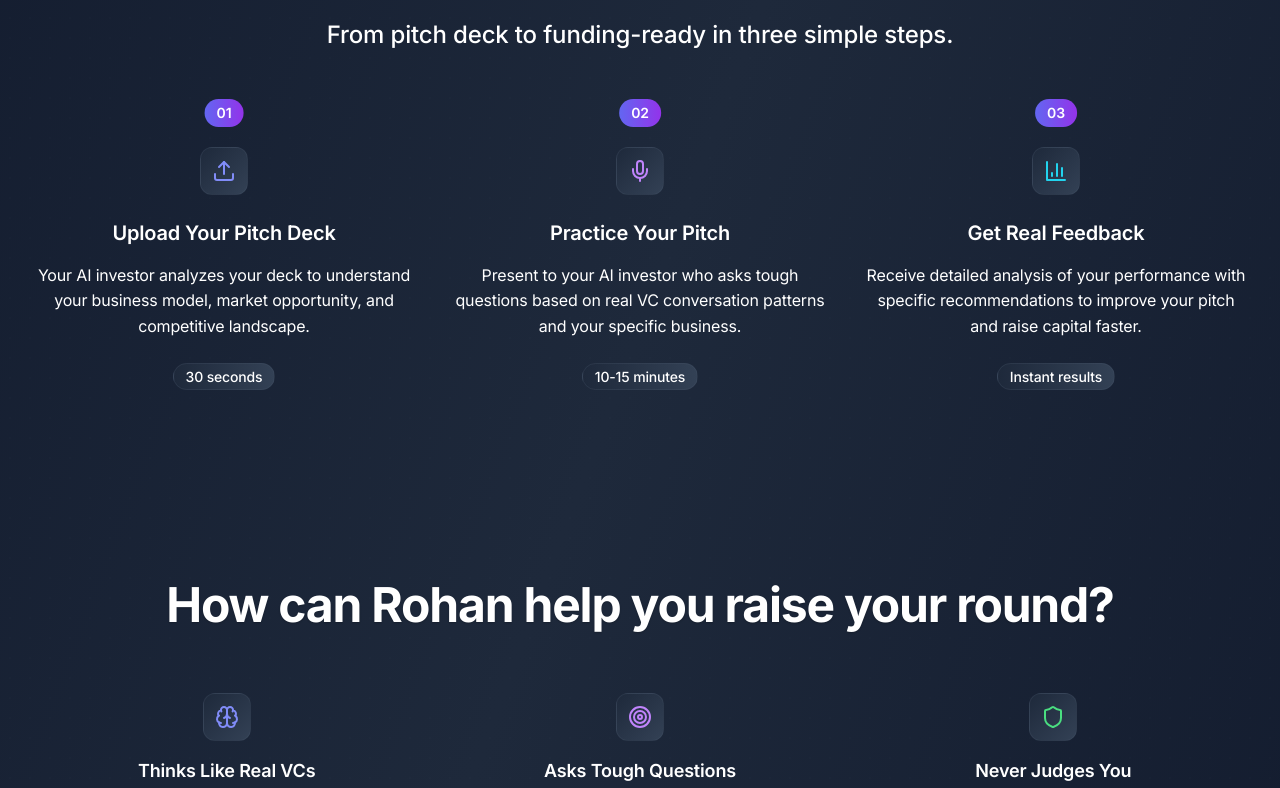
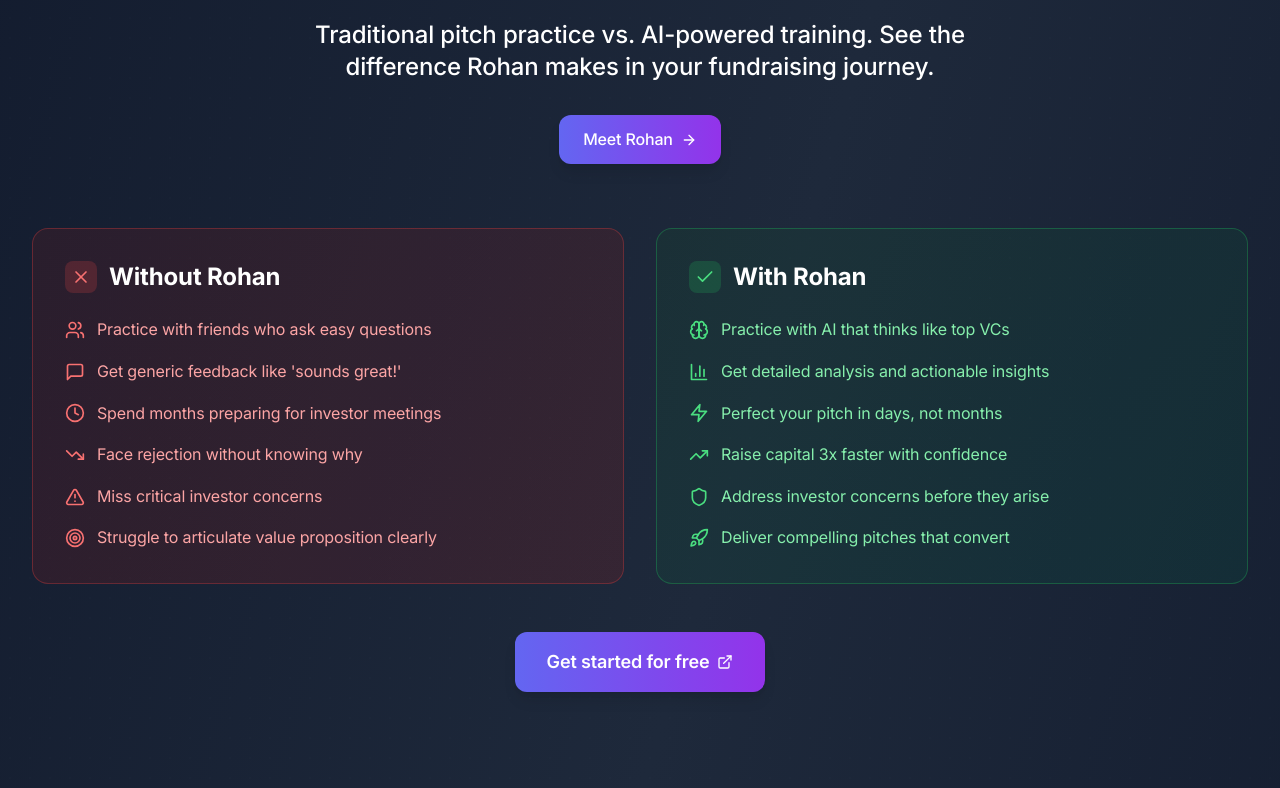
Before and after one commit to rohanvyas01/agentvc01, a React (Vite) app: page / in a window 1280 px wide. Shown: the part 1372-2160 px from the top of the page. Built offline with nearby package versions, Linux system fonts and the light colour scheme.

Commit message:
Add Without Rohan vs With Rohan comparison section

```diff
--- a/src/pages/LandingPage.tsx
+++ b/src/pages/LandingPage.tsx
@@ -182,6 +182,184 @@ const LandingPage: React.FC = () => {
               </motion.div>
             ))}
           </div>
+        </div>
+      </section>
+
+      {/* Without Rohan vs With Rohan Comparison */}
+      <section className="relative section-spacing">
+        <div className="max-w-7xl mx-auto container-padding">
+          <motion.div
+            initial={{ opacity: 0, y: 20 }}
+            whileInView={{ opacity: 1, y: 0 }}
+            transition={{ duration: 0.8 }}
+            viewport={{ once: true }}
+            className="text-center mb-16"
+          >
+            <h2 className="text-headline mb-6 text-white">
+              Practice smart, not hard.
+            </h2>
+            <p className="text-subtitle max-w-3xl mx-auto text-white">
+              Traditional pitch practice vs. AI-powered training. See the difference Rohan makes in your fundraising journey.
+            </p>
+            <motion.div
+              initial={{ opacity: 0, y: 20 }}
+              whileInView={{ opacity: 1, y: 0 }}
+              transition={{ delay: 0.3, duration: 0.8 }}
+              viewport={{ once: true }}
+              className="mt-8"
+            >
+              <motion.button
+                onClick={handleJoinWaitlist}
+                className="inline-flex items-center gap-2 bg-gradient-to-r from-indigo-500 to-purple-600 hover:from-indigo-600 hover:to-purple-700 text-white font-medium px-6 py-3 rounded-xl transition-all duration-300 shadow-lg hover:shadow-xl"
+                whileHover={{ scale: 1.05 }}
+                whileTap={{ scale: 0.95 }}
+              >
+                Meet Rohan
+                <ArrowRight className="w-4 h-4" />
+              </motion.button>
+            </motion.div>
+          </motion.div>
+
+          <div className="grid lg:grid-cols-2 gap-8">
+            {/* Without Rohan */}
+            <motion.div
+              initial={{ opacity: 0, x: -50 }}
+              whileInView={{ opacity: 1, x: 0 }}
+              transition={{ duration: 0.8 }}
+              viewport={{ once: true }}
+              className="bg-gradient-to-br from-red-900/20 to-red-800/20 border border-red-500/30 rounded-2xl p-8"
+            >
+              <div className="flex items-center gap-3 mb-6">
+                <div className="w-8 h-8 bg-red-500/20 rounded-lg flex items-center justify-center">
+                  <X className="w-5 h-5 text-red-400" />
+                </div>
+                <h3 className="text-2xl font-bold text-white">Without Rohan</h3>
+              </div>
+
+              <div className="space-y-4">
+                {[
+                  {
+                    icon: <Users className="w-5 h-5" />,
+                    text: "Practice with friends who ask easy questions"
+                  },
+                  {
+                    icon: <MessageSquare className="w-5 h-5" />,
+                    text: "Get generic feedback like 'sounds great!'"
+                  },
+                  {
+                    icon: <Clock className="w-5 h-5" />,
+                    text: "Spend months preparing for investor meetings"
+                  },
+                  {
+                    icon: <TrendingDown className="w-5 h-5" />,
+                    text: "Face rejection without knowing why"
+                  },
+                  {
+                    icon: <AlertTriangle className="w-5 h-5" />,
+                    text: "Miss critical investor concerns"
+                  },
+                  {
+                    icon: <Target className="w-5 h-5" />,
+                    text: "Struggle to articulate value proposition clearly"
+                  }
+                ].map((item, index) => (
+                  <motion.div
+                    key={index}
+                    initial={{ opacity: 0, x: -20 }}
+                    whileInView={{ opacity: 1, x: 0 }}
+                    transition={{ delay: index * 0.1 }}
+                    viewport={{ once: true }}
+                    className="flex items-center gap-3 text-red-300"
+                  >
+                    <div className="text-red-400 flex-shrink-0">{item.icon}</div>
+                    <span>{item.text}</span>
+                  </motion.div>
+                ))}
+              </div>
+            </motion.div>
+
+            {/* With Rohan */}
+            <motion.div
+              initial={{ opacity: 0, x: 50 }}
+              whileInView={{ opacity: 1, x: 0 }}
+              transition={{ duration: 0.8 }}
+              viewport={{ once: true }}
+              className="bg-gradient-to-br from-green-900/20 to-emerald-800/20 border border-green-500/30 rounded-2xl p-8"
+            >
+              <div className="flex items-center gap-3 mb-6">
+                <div className="w-8 h-8 bg-green-500/20 rounded-lg flex items-center justify-center">
+                  <Check className="w-5 h-5 text-green-400" />
+                </div>
+                <h3 className="text-2xl font-bold text-white">With Rohan</h3>
+              </div>
+
+              <div className="space-y-4">
+                {[
+                  {
+                    icon: <Brain className="w-5 h-5" />,
+                    text: "Practice with AI that thinks like top VCs"
+                  },
+                  {
+                    icon: <BarChart3 className="w-5 h-5" />,
+                    text: "Get detailed analysis and actionable insights"
+                  },
+                  {
+                    icon: <Zap className="w-5 h-5" />,
+                    text: "Perfect your pitch in days, not months"
+                  },
+                  {
+                    icon: <Growth className="w-5 h-5" />,
+                    text: "Raise capital 3x faster with confidence"
+                  },
+                  {
+                    icon: <Shield className="w-5 h-5" />,
+                    text: "Address investor concerns before they arise"
+                  },
+                  {
+                    icon: <Rocket className="w-5 h-5" />,
+                    text: "Deliver compelling pitches that convert"
+                  }
+                ].map((item, index) => (
+                  <motion.div
+                    key={index}
+                    initial={{ opacity: 0, x: 20 }}
+                    whileInView={{ opacity: 1, x: 0 }}
+                    transition={{ delay: index * 0.1 }}
+                    viewport={{ once: true }}
+                    className="flex items-center gap-3 text-green-300"
+                  >
+                    <div className="text-green-400 flex-shrink-0">{item.icon}</div>
+                    <span>{item.text}</span>
+                  </motion.div>
+                ))}
+              </div>
+            </motion.div>
+          </div>
+
+          <motion.div
+            initial={{ opacity: 0, y: 20 }}
+            whileInView={{ opacity: 1, y: 0 }}
+            transition={{ delay: 0.5, duration: 0.8 }}
+            viewport={{ once: true }}
+            className="text-center mt-12"
+          >
+            <motion.button
+              onClick={handleJoinWaitlist}
+              className="bg-gradient-to-r from-indigo-500 to-purple-600 hover:from-indigo-600 hover:to-purple-700 text-white font-semibold text-lg px-8 py-4 rounded-xl transition-all duration-300 shadow-lg hover:shadow-xl relative group overflow-hidden"
+              whileHover={{ scale: 1.02 }}
+              whileTap={{ scale: 0.98 }}
+            >
+              <motion.div
+                className="absolute inset-0 bg-gradient-to-r from-indigo-600 to-purple-600 opacity-0"
+                whileHover={{ opacity: 1 }}
+                transition={{ duration: 0.3 }}
+              />
+              <div className="relative z-10 flex items-center gap-2">
+                Get started for free
+                <ExternalLink className="w-4 h-4" />
+              </div>
+            </motion.button>
+          </motion.div>
         </div>
       </section>
 
```
